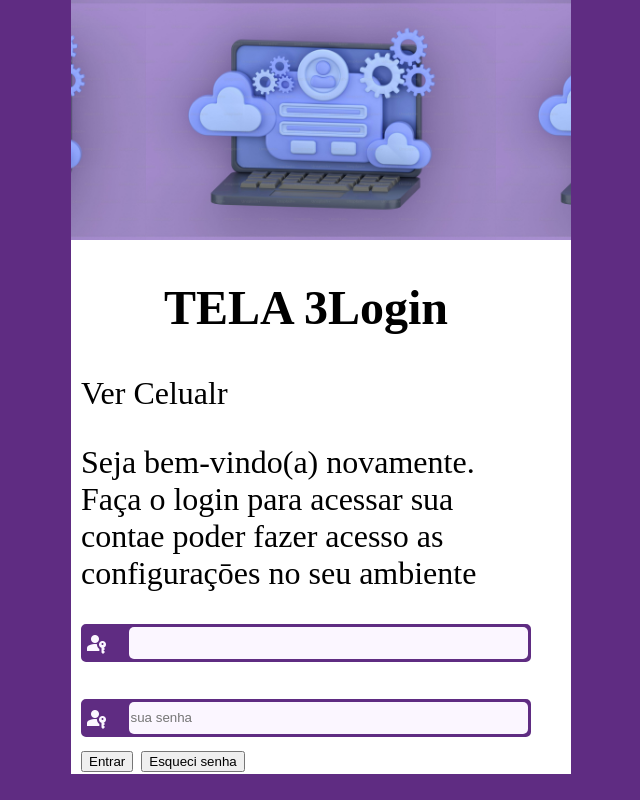
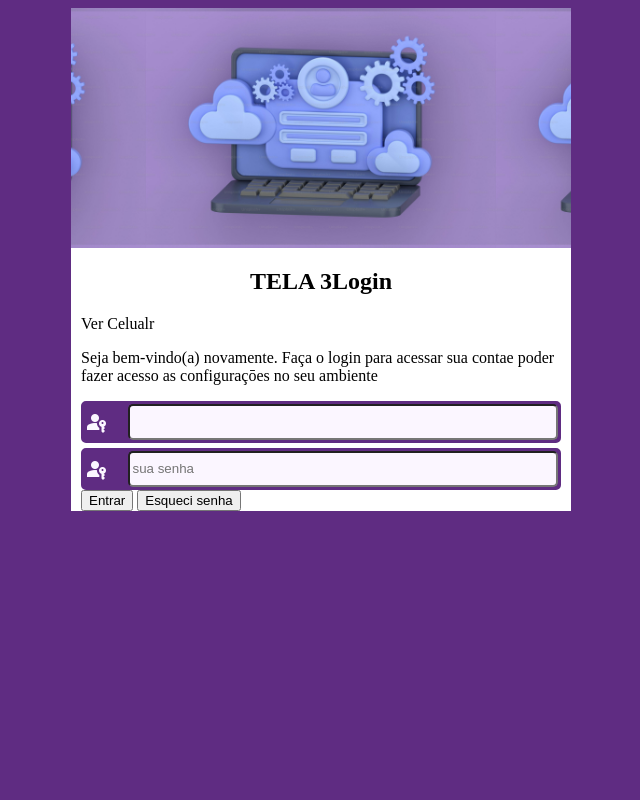
Before and after one commit to DenisFagundes396/Aula_Login, a plain HTML site: page index.html in a window 1280 px wide. Shown: the whole page, without its empty margins (319-959 px from the left). Drawn offline with nearby package versions, Linux system fonts and the light colour scheme.

Commit message:
rEVISÃO GERAL

```diff
--- a/estilo.css
+++ b/estilo.css
@@ -23,21 +23,33 @@ h1{
   border: 3px solid var(--CorPriDest--);
   background-color: var(--CorPriDest--);
   border-radius: 5px;
-  /* width: 90%; */
   display: flex;
   place-items: center;
+  margin-top: 5px;
 }
+
+.dados__input{
+  height: 30px;
+  background: var(--CorPriNor--);
+  border-radius: 5px;
+  width: 100%;
+
+}
+.material-symbols-outlined{
+  background: var(--CorPriDest--);
+  color: var(--CorPriNor--);
+  width: 50px;
+}
+
+/* RESPONSIVIDADE */
 /* tela 1 */
-@media (min-width:790px){
-  .dados__input{
-     width: 100%;
-  }
+@media (max-width:790px){
 
   h1::before{
     content:'TELA 1' ;
   }
   section{
-    width: 90%;
+    width: 100%;
     margin: auto;
   }
   #formulario{
@@ -46,19 +58,10 @@ h1{
   }
   body, html{
     margin: 0px;
-    font-size: 2em;
+    font-size: 1.1em;
   }
 }
-/*
- Tela 2
-@media (min-width:790px){
-  .dados__input{
-    width: 700px;
-  }
-  h1::before{
-    content:'TELA 2' ;
-  }
-} */
+
 /* Tela 3 */
 @media screen and (orientation: landscape){
 section{
@@ -74,21 +77,8 @@ section{
   margin: 10px;
   font-size: 1rem;
 }
+
 body{
   background: var(--CorPriDest--);
 }
 }
-
-.dados__input{
-  height: 30px;
-  background: var(--CorPriNor--);
-  border-radius: 5px;
-  border: none;
-
-}
-.material-symbols-outlined{
-  background: var(--CorPriDest--);
-  color: var(--CorPriNor--);
-  width: 50px;
-
-}
--- a/index.html
+++ b/index.html
@@ -29,7 +29,7 @@
         <div class="main__div" id="dados">
           <span class="material-symbols-outlined">passkey</span>
           <input class="dados__input" type="email">
-        </div><br>
+        </div>
         <div class="main__div" id="dados">
           <span class="material-symbols-outlined">passkey</span>
           <input class="dados__input" type="password" placeholder="sua senha">
```
